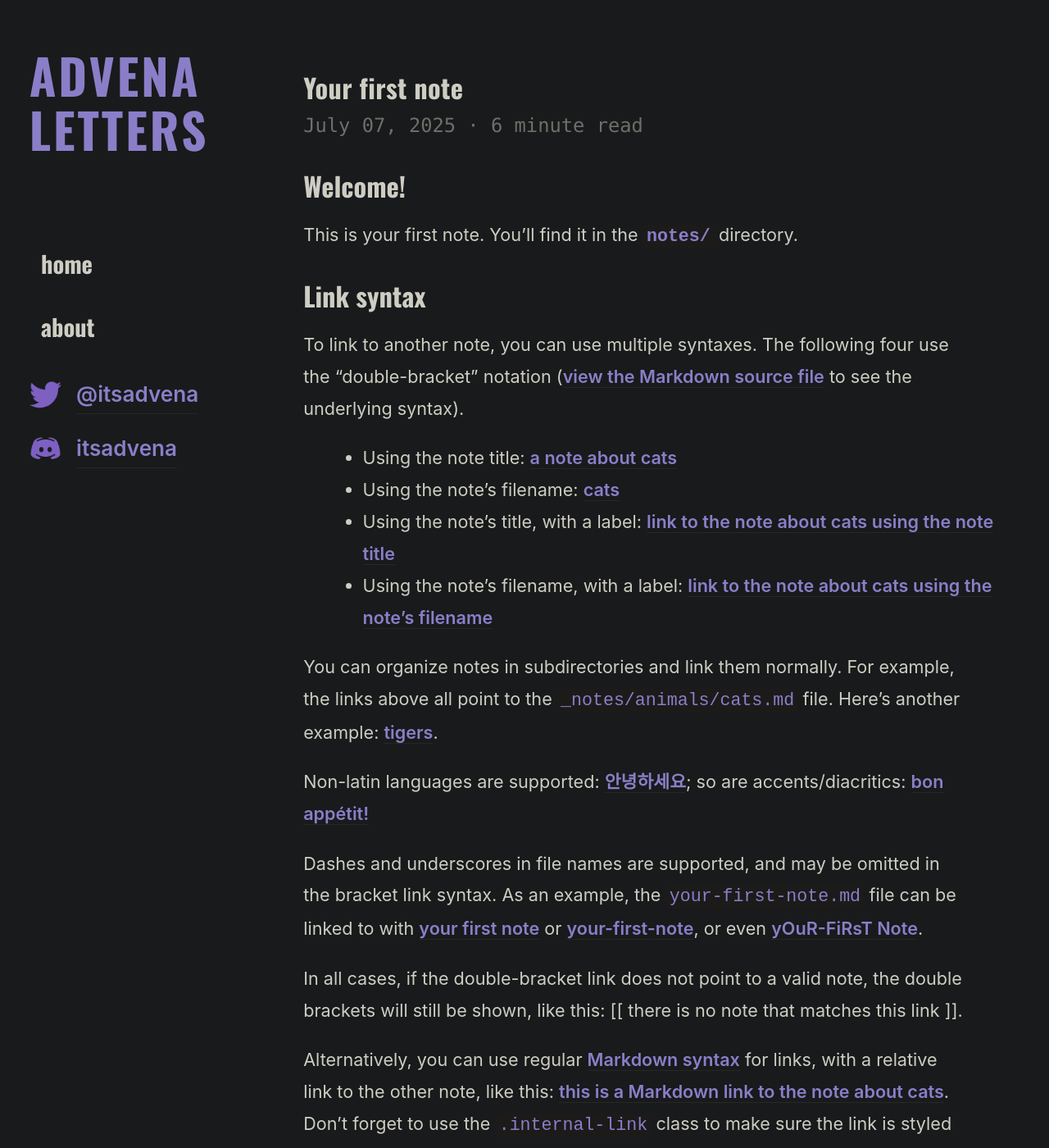
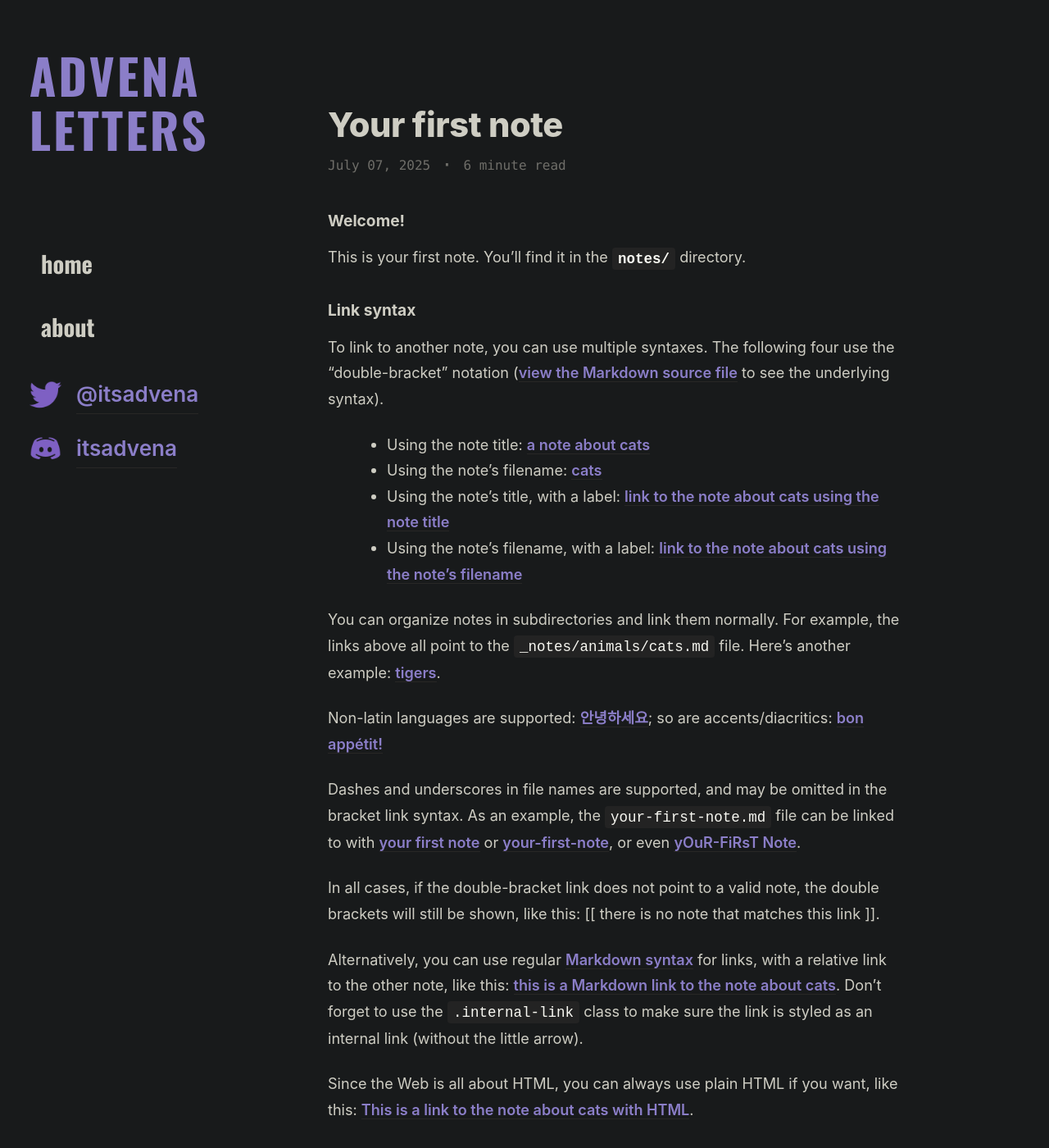
Before and after one commit to Advenaa/schizoposting, a Jekyll site: the page built from _notes/your-first-note.md, in a window 1280 px wide and 1400 px high. Shown: the whole window at 82% size. Built offline with Jekyll 4.4.1, drawn with Linux system fonts in a browser that asks for light colours; some of the changed text lies outside the part shown.

Commit message:
update content layout for notes and time read and stuuff

```diff
--- a/_layouts/note.html
+++ b/_layouts/note.html
@@ -2,22 +2,18 @@
 layout: default
 ---
 
-<article class="page-article">
-  <div class="page-content">
-    <div class="content-inner">
+<article class="note-article egirl-layout">
   <header class="note-header">
     <h1 class="note-title">{{ page.title }}</h1>
-        {% if page.date %}
-          <div class="note-meta">
-            {{ page.date | date: "%B %d, %Y" }}
+    <div class="note-meta-row">
+      <span class="note-date">{{ page.date | date: "%B %d, %Y" }}</span>
       {% assign words = content | number_of_words %}
       {% assign minutes = words | divided_by:200 | plus:1 %}
-            &middot; {{ minutes }} minute read
+      <span class="note-dot">&middot;</span>
+      <span class="note-readtime">{{ minutes }} minute read</span>
     </div>
-        {% endif %}
   </header>
+  <section class="note-content">
     {{ content }}
-      <footer>{% include footer.html %}</footer>
-    </div>
-  </div>
+  </section>
 </article>
--- a/_sass/_code.scss
+++ b/_sass/_code.scss
@@ -1,13 +1,15 @@
 .highlight  {
-  background: #f8f8f8;
-  padding: 1px 1em;
-  border-radius: 3px;
+  background: #181818;
+  color: #f8f8f2;
+  padding: 1em 1.5em;
+  border-radius: 8px;
   font-size: 1em;
-  font-size: 0.9em;
   overflow: auto;
-  margin: 1em -1em;
+  margin: 1.5em 0;
   code{
     padding: 0;
+    background: none;
+    color: inherit;
   }
 }
 
@@ -15,63 +17,46 @@
   display: grid;
 }
 
-.highlight .c { color: #999988; font-style: italic } /* Comment */
-.highlight .err { color: #a61717; background-color: #e3d2d2 } /* Error */
-.highlight .k { font-weight: bold } /* Keyword */
-.highlight .o { font-weight: bold } /* Operator */
-.highlight .cm { color: #999988; font-style: italic } /* Comment.Multiline */
-.highlight .cp { color: #999999; font-weight: bold } /* Comment.Preproc */
-.highlight .c1 { color: #999988; font-style: italic } /* Comment.Single */
-.highlight .cs { color: #999999; font-weight: bold; font-style: italic } /* Comment.Special */
-.highlight .gd { color: #000000; background-color: #ffdddd } /* Generic.Deleted */
-.highlight .gd .x { color: #000000; background-color: #ffaaaa } /* Generic.Deleted.Specific */
-.highlight .ge { font-style: italic } /* Generic.Emph */
-.highlight .gr { color: #aa0000 } /* Generic.Error */
-.highlight .gh { color: #999999 } /* Generic.Heading */
-.highlight .gi { color: #000000; background-color: #ddffdd } /* Generic.Inserted */
-.highlight .gi .x { color: #000000; background-color: #aaffaa } /* Generic.Inserted.Specific */
-.highlight .go { color: #888888 } /* Generic.Output */
-.highlight .gp { color: #555555 } /* Generic.Prompt */
-.highlight .gs { font-weight: bold } /* Generic.Strong */
-.highlight .gu { color: #aaaaaa } /* Generic.Subheading */
-.highlight .gt { color: #aa0000 } /* Generic.Traceback */
-.highlight .kc { font-weight: bold } /* Keyword.Constant */
-.highlight .kd { font-weight: bold } /* Keyword.Declaration */
-.highlight .kp { font-weight: bold } /* Keyword.Pseudo */
-.highlight .kr { font-weight: bold } /* Keyword.Reserved */
-.highlight .kt { color: #445588; font-weight: bold } /* Keyword.Type */
-.highlight .m { color: #009999 } /* Literal.Number */
-.highlight .s { color: #d14 } /* Literal.String */
-.highlight .na { color: #008080 } /* Name.Attribute */
-.highlight .nb { color: #0086B3 } /* Name.Builtin */
-.highlight .nc { color: #445588; font-weight: bold } /* Name.Class */
-.highlight .no { color: #008080 } /* Name.Constant */
-.highlight .ni { color: #800080 } /* Name.Entity */
-.highlight .ne { color: #990000; font-weight: bold } /* Name.Exception */
-.highlight .nf { color: #990000; font-weight: bold } /* Name.Function */
-.highlight .nn { color: #555555 } /* Name.Namespace */
-.highlight .nt { color: #000080 } /* Name.Tag */
-.highlight .nv { color: #008080 } /* Name.Variable */
-.highlight .ow { font-weight: bold } /* Operator.Word */
-.highlight .w { color: #bbbbbb } /* Text.Whitespace */
-.highlight .mf { color: #009999 } /* Literal.Number.Float */
-.highlight .mh { color: #009999 } /* Literal.Number.Hex */
-.highlight .mi { color: #009999 } /* Literal.Number.Integer */
-.highlight .mo { color: #009999 } /* Literal.Number.Oct */
-.highlight .sb { color: #d14 } /* Literal.String.Backtick */
-.highlight .sc { color: #d14 } /* Literal.String.Char */
-.highlight .sd { color: #d14 } /* Literal.String.Doc */
-.highlight .s2 { color: #d14 } /* Literal.String.Double */
-.highlight .se { color: #d14 } /* Literal.String.Escape */
-.highlight .sh { color: #d14 } /* Literal.String.Heredoc */
-.highlight .si { color: #d14 } /* Literal.String.Interpol */
-.highlight .sx { color: #d14 } /* Literal.String.Other */
-.highlight .sr { color: #009926 } /* Literal.String.Regex */
-.highlight .s1 { color: #d14 } /* Literal.String.Single */
-.highlight .dl { color: #d14 } /* Literal.String.Delimiter */
-.highlight .ss { color: #990073 } /* Literal.String.Symbol */
-.highlight .bp { color: #999999 } /* Name.Builtin.Pseudo */
-.highlight .vc { color: #008080 } /* Name.Variable.Class */
-.highlight .vg { color: #008080 } /* Name.Variable.Global */
-.highlight .vi { color: #008080 } /* Name.Variable.Instance */
-.highlight .il { color: #009999 } /* Literal.Number.Integer.Long */
+// Syntax highlighting colors for dark background
+.highlight .c, .highlight .cm, .highlight .c1 { color: #75715e; font-style: italic } /* Comment */
+.highlight .err { color: #f92672; background-color: #232323 } /* Error */
+.highlight .k, .highlight .kc, .highlight .kd, .highlight .kp, .highlight .kr, .highlight .kt { color: #66d9ef; font-weight: bold } /* Keyword */
+.highlight .o, .highlight .ow { color: #f92672; font-weight: bold } /* Operator */
+.highlight .cp, .highlight .cs { color: #e6db74; font-weight: bold } /* Preproc/Special */
+.highlight .gd { color: #f92672; background-color: #232323 } /* Deleted */
+.highlight .gi { color: #a6e22e; background-color: #232323 } /* Inserted */
+.highlight .go { color: #75715e } /* Output */
+.highlight .gh, .highlight .gu { color: #b6b6b2 } /* Heading/Subheading */
+.highlight .m, .highlight .mf, .highlight .mh, .highlight .mi, .highlight .mo, .highlight .il { color: #ae81ff } /* Number */
+.highlight .s, .highlight .sb, .highlight .sc, .highlight .sd, .highlight .s2, .highlight .se, .highlight .sh, .highlight .si, .highlight .sx, .highlight .sr, .highlight .s1, .highlight .dl { color: #e6db74 } /* String */
+.highlight .na, .highlight .no, .highlight .nv, .highlight .vc, .highlight .vg, .highlight .vi { color: #a6e22e } /* Name/Variable */
+.highlight .nb, .highlight .bp { color: #f8f8f2 } /* Builtin */
+.highlight .nc, .highlight .nf, .highlight .ne { color: #a6e22e; font-weight: bold } /* Class/Function/Exception */
+.highlight .nn { color: #f8f8f2 } /* Namespace */
+.highlight .nt { color: #f92672 } /* Tag */
+.highlight .w { color: #f8f8f2 } /* Whitespace */
+
+// Inline code
+code {
+  background: #232323;
+  color: #f8f8f2;
+  padding: 0.2em 0.4em;
+  border-radius: 4px;
+  font-size: 0.95em;
+}
+
+// Pre/code block tweaks
+pre {
+  background: none;
+  padding: 0;
+  margin: 0;
+  border: none;
+  overflow-x: auto;
+}
+
+pre code {
+  background: none;
+  color: inherit;
+  padding: 0;
+  font-size: 1em;
+}
--- a/_sass/_style.scss
+++ b/_sass/_style.scss
@@ -349,3 +349,136 @@
 .note-content {
   margin-bottom: 2em;
 }
+
+.egirl-layout {
+  max-width: 700px;
+  margin: 0 auto;
+  padding: 4rem 1.5rem 6rem 1.5rem;
+  background: none;
+}
+
+.egirl-layout .note-header {
+  margin-bottom: 2.5rem;
+  text-align: left;
+}
+
+.egirl-layout .note-title {
+  font-size: 2.6rem;
+  font-weight: 800;
+  line-height: 1.15;
+  margin: 0 0 0.7rem 0;
+  color: $flexoki-tx;
+  letter-spacing: -0.01em;
+  font-family: $font-family;
+}
+
+.egirl-layout .note-date {
+  font-size: 1.05rem;
+  color: $flexoki-tx2;
+  font-family: 'Fira Mono', 'Consolas', monospace;
+  margin-bottom: 0.5rem;
+}
+
+.egirl-layout .note-content {
+  font-size: 1.13rem;
+  line-height: 1.75;
+  color: $flexoki-tx;
+  margin-bottom: 2rem;
+}
+
+.egirl-layout .note-content h1,
+.egirl-layout .note-content h2,
+.egirl-layout .note-content h3 {
+  font-family: $font-family;
+  font-weight: 700;
+  margin: 2.2rem 0 1.1rem 0;
+  line-height: 1.25;
+}
+
+.egirl-layout .note-content h1 { font-size: 2rem; }
+.egirl-layout .note-content h2 { font-size: 1.5rem; }
+.egirl-layout .note-content h3 { font-size: 1.2rem; }
+
+.egirl-layout .note-content p {
+  margin: 0 0 1.5rem 0;
+}
+
+.egirl-layout .note-content ul,
+.egirl-layout .note-content ol {
+  margin: 1.5rem 0 1.5rem 2rem;
+}
+
+.egirl-layout .note-content blockquote {
+  margin: 2rem 0;
+  padding: 1rem 1.5rem;
+  border-left: 3px solid $flexoki-accent;
+  background: rgba($flexoki-accent, 0.05);
+  font-style: italic;
+}
+
+.egirl-layout .note-content code {
+  background: #232323;
+  color: #f8f8f2;
+  padding: 0.2em 0.4em;
+  border-radius: 4px;
+  font-size: 0.97em;
+}
+
+.egirl-layout .note-content pre {
+  background: #181818;
+  padding: 1.2em 1em;
+  border-radius: 8px;
+  overflow-x: auto;
+  margin: 2rem 0;
+}
+
+.egirl-layout .note-content pre code {
+  background: none;
+  color: inherit;
+  padding: 0;
+  font-size: 1em;
+}
+
+.egirl-layout .note-readtime {
+  font-size: 1rem;
+  color: $flexoki-tx2;
+  font-family: 'Fira Mono', 'Consolas', monospace;
+  margin-bottom: 1.5rem;
+  margin-top: -0.5rem;
+}
+
+.egirl-layout .note-meta-row {
+  display: flex;
+  align-items: center;
+  gap: 0.6em;
+  margin-bottom: 1.5rem;
+  margin-top: 0.2rem;
+}
+
+.egirl-layout .note-date,
+.egirl-layout .note-readtime,
+.egirl-layout .note-dot {
+  font-size: 1rem;
+  color: $flexoki-tx2;
+  font-family: 'Fira Mono', 'Consolas', monospace;
+  margin: 0;
+  padding: 0;
+}
+
+.egirl-layout .note-dot {
+  font-size: 1.1em;
+  line-height: 1;
+  user-select: none;
+}
+
+@media (max-width: 600px) {
+  .egirl-layout {
+    padding: 2rem 0.5rem 3rem 0.5rem;
+  }
+  .egirl-layout .note-title {
+    font-size: 1.5rem;
+  }
+  .egirl-layout .note-content {
+    font-size: 1rem;
+  }
+}
```
Lines whose indentation alone changed are shown as unchanged.
